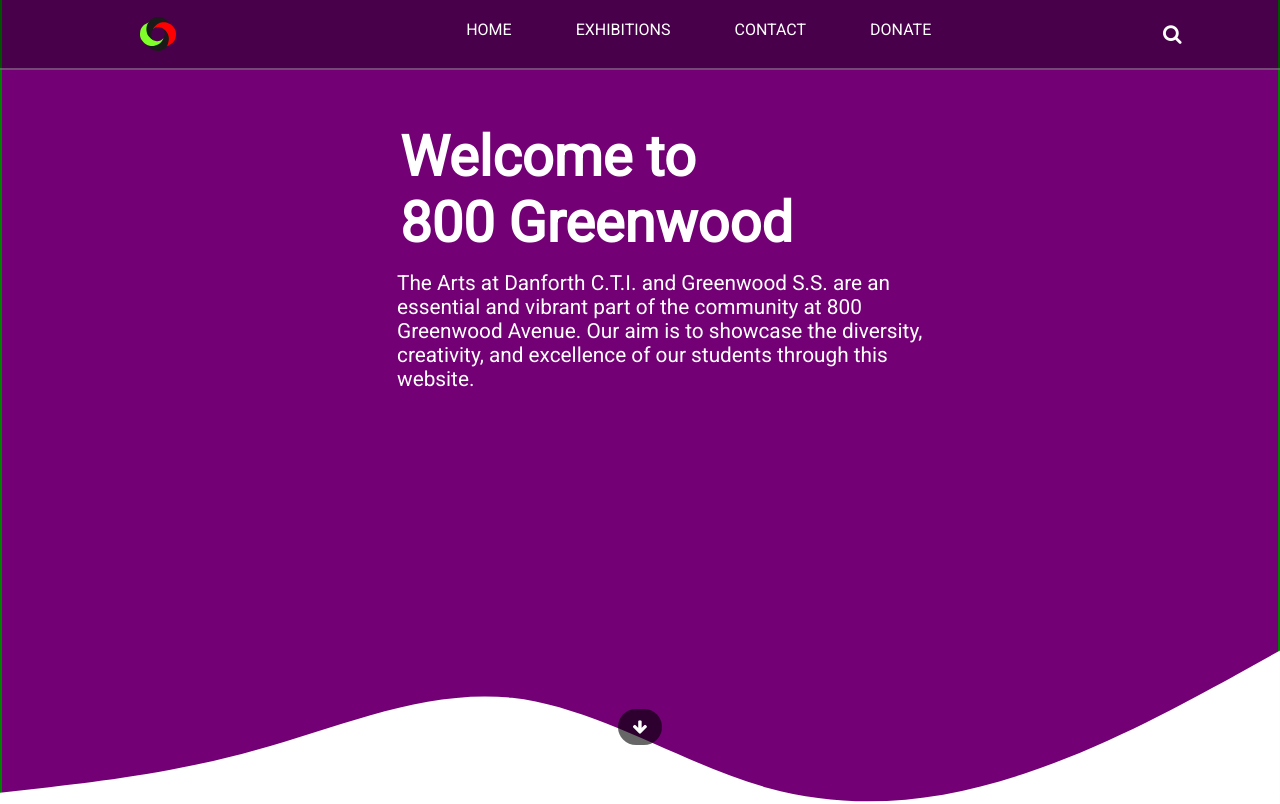
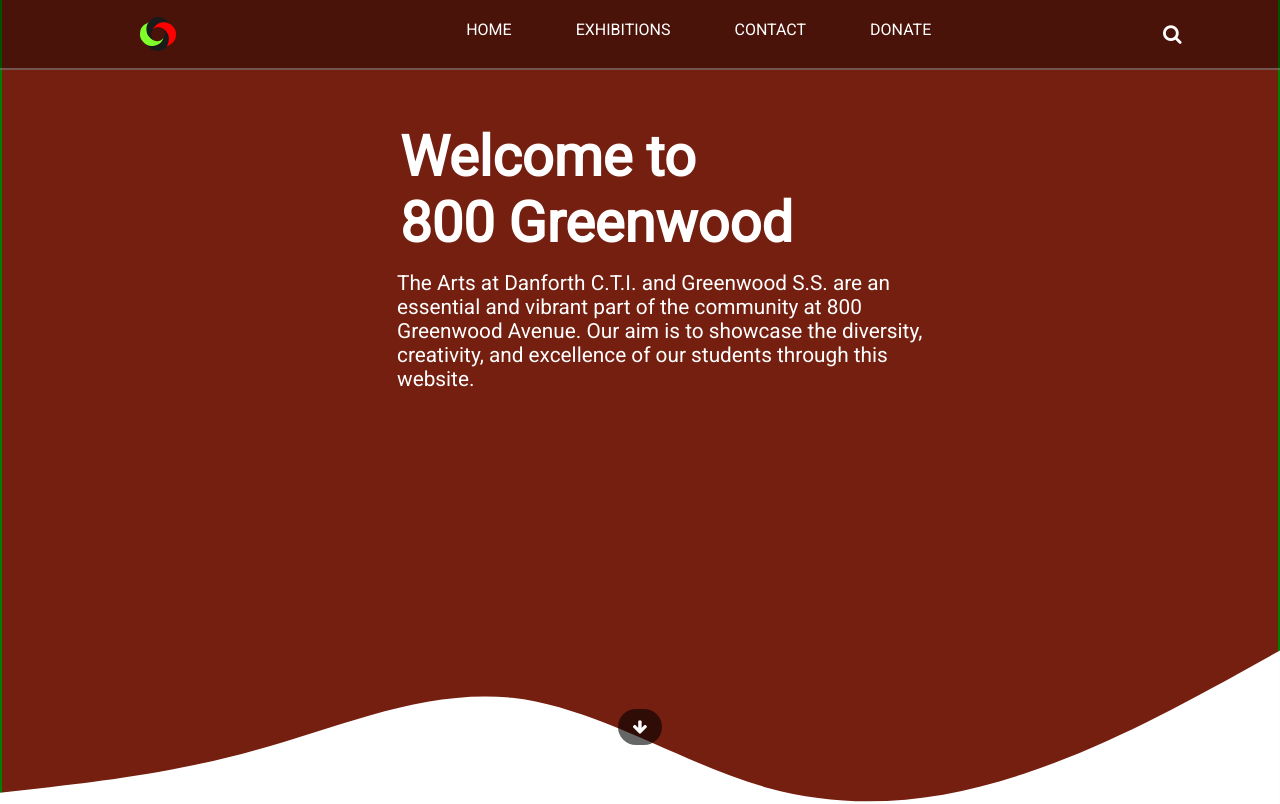
Before and after one commit to FrankObedi/dcti-artshow, a website: page index.html in a window 1280 px wide. Shown: the top 804 px of the page. Drawn offline with nearby package versions, Linux system fonts and the light colour scheme; a web font is replaced by a local one.

Commit message:
Frank Final Updates

```diff
--- a/assets/stylesheets/index.css
+++ b/assets/stylesheets/index.css
@@ -6,7 +6,7 @@
 :root {
     --menu-bg-color: rgba(0, 0, 0, 0.37);
     --nav-link-color: #ffffff;
-    --nav-link-hover: #000000;
+    --nav-link-hover: #ffffff;
     --search-btn-color: #ffffff;
     --search-btn-size: 20px;
     --nav-icon-color: #ffffff;
@@ -307,7 +307,7 @@ main{
     top: -70px;
     width: 100vw;
     height: 112%;
-    background: #fc00ff;
+    background: #ff4423;
     background-image: url("./danforth-tech.jpg");
     background-size: cover;
     position: 100% 28%;
@@ -931,7 +931,6 @@ main{
 @media only screen and (min-width: 1000px){
 
     /* START OF DESKTOP NAVBAR */
-
     .hamburger-nav{
         display: none;
     }
```
